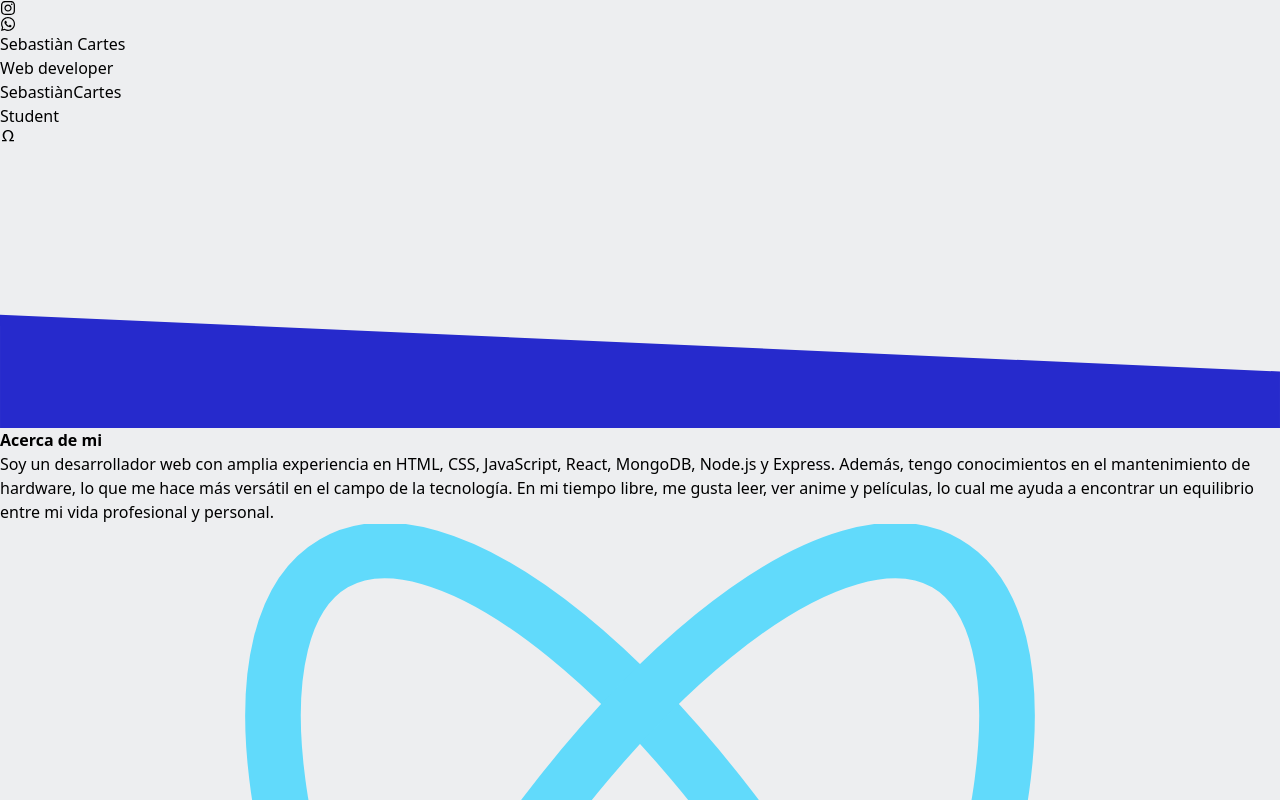
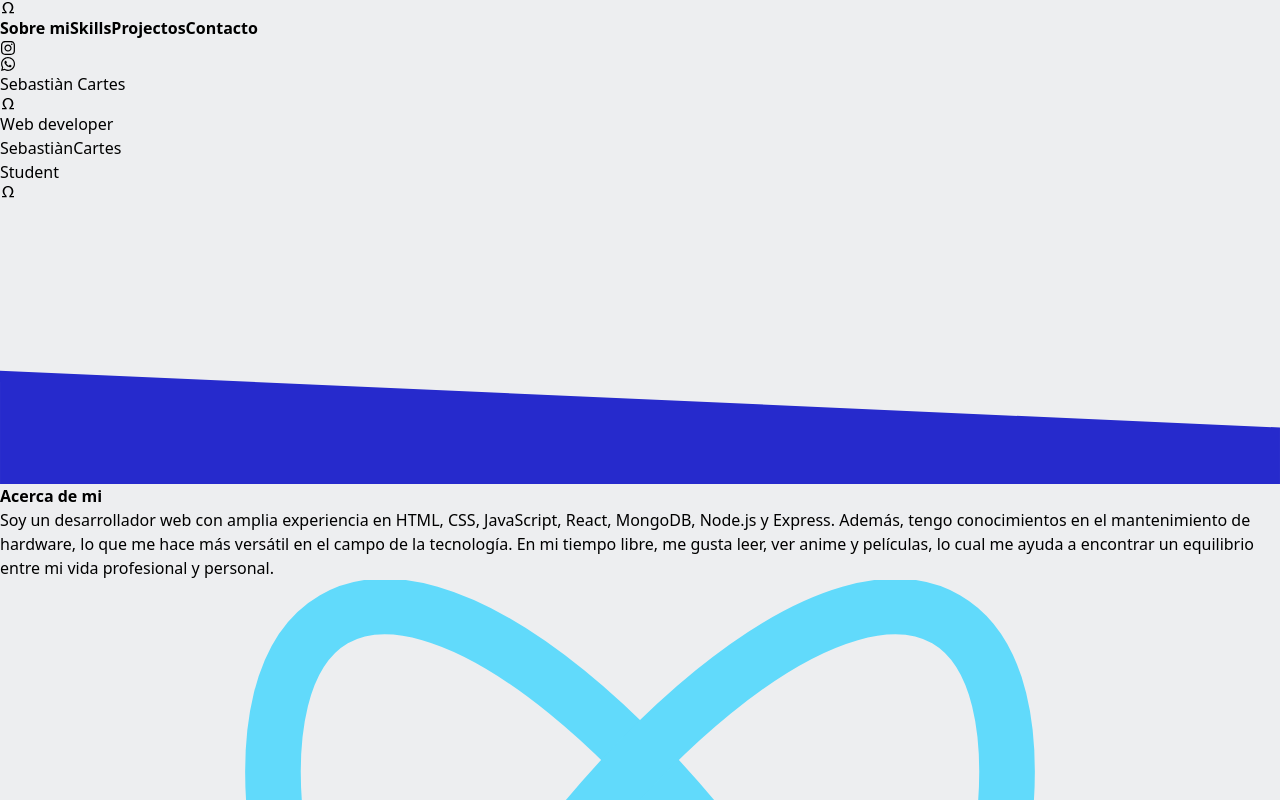
Before and after one commit to cartesm/Portafolio, a React (Vite) app: page / in a window 1280 px wide. Shown: the top 800 px of the page. Built offline with nearby package versions, Linux system fonts and the light colour scheme.

Commit message:
form contact 50%

```diff
--- a/package.json
+++ b/package.json
@@ -12,6 +12,7 @@
   "dependencies": {
     "react": "^18.2.0",
     "react-dom": "^18.2.0",
+    "react-hook-form": "^7.44.2",
     "react-icons": "^4.8.0",
     "react-reveal": "^1.2.2"
   },
--- a/src/components/Carrousel.jsx
+++ b/src/components/Carrousel.jsx
@@ -16,7 +16,7 @@ function Carrousel() {
 
 
   return (
-    <div className="bg-[#141535] text-white py-12">
+    <div id="skills" className="bg-[#141535] text-white py-12">
       {/* titulo */}
       <div>
         <h3 className="text-center text-5xl font-semibold">Habilidades</h3>
--- a/src/components/Contact.jsx
+++ b/src/components/Contact.jsx
@@ -1,19 +1,42 @@
-
+import {useForm} from 'react-hook-form'
+import {FiMail} from 'react-icons/fi'
 function Contact() {
 
-  const handleSubmit =(e)=>{
-    e.preventDefault();
+
+  const {register,formState:{errors},handleSubmit,watch} = useForm();
+
+  const hSubmit=(data)=>{
+    console.log(data);
   }
 
+
   return (
-    <div className="bg-[#141535] text-white">
+    <div id='contact' className="bg-[#141535] text-white">
       <div className="flex font-sans items-center ">
-      <form action="" onSubmit={handleSubmit} className="mx-auto flex flex-col gap-3 items-center min-w-[300px] rounded-lg max-w-[500px]">
-          <input type="text" placeholder="Ingresa tu nombre.." className="px-2 min-w-[400px] max-w-[500px] h-8 input-contact" />
-          <input type="email" placeholder="Ingresa tu correo.." className="px-2 min-w-[400px] max-w-[500px] h-8 input-contact" />
-          <textarea placeholder="Ingresa el asunto.." className="min-w-[400px] max-w-[500px] h-[170px] px-2 input-contact resize-none" ></textarea>
-         <input className="hover:scale-105 duration-150 cursor-pointer px-4 rounded-full h-7 text-[#141535] bg-[#0e7373] focus:bg-[#16dcdc] hover:bg-[#16dcdc]" type="submit" value={"Enviar"} />
-      </form>
+        <div className='mx-auto'>
+          <h3 className='flex items-center text-2xl my-5 gap-1'><FiMail className='text-3xl '/>Correo</h3>
+          <form action="" onSubmit={handleSubmit(hSubmit)}  className=" min-w-[300px] rounded-lg max-w-[500px]">
+              <div>
+                <label className='label-contact'>Nombre</label> <br />
+                <input {...register("name",{required:true,maxLength:50})} autoComplete='off' type="text" className={`input-contact ${errors.name?"border-red-600":"border-[#262ACC]"}`} placeholder='Lion El`Jhonson'/> <br />
+                {errors.name?.type==="required" && <span className='input-contact-error'>Este campo es obligatorio.</span>}
+              </div>
+              <div>
+                <label className='label-contact'>Email</label><br />
+                <input {...register("email",{required:true,maxLength:50,pattern:/^(([^<>()[\]\\.,;:\s@”]+(\.[^<>()[\]\\.,;:\s@”]+)*)|(“.+”))@((\[[0–9]{1,3}\.[0–9]{1,3}\.[0–9]{1,3}\.[0–9]{1,3}])|(([a-zA-Z\-0–9]+\.)+[a-zA-Z]{2,}))$/})}  type="email" placeholder="ejemplo@gmail.com" className={`input-contact ${errors.email?"border-red-600":"border-[#262ACC]"}`} /> <br />
+                {errors.email?.type==="required" && <span className='input-contact-error'>Este campo es obligatorio.</span>}
+                {errors.email?.type==="pattern" && <span className='input-contact-error'>El formato de correo no es aceptable.</span>}
+              </div>
+              <div>
+                <label className='label-contact'>Asunto</label> <br />
+                <textarea {...register("affair",{required:true,maxLength:300,minLength:50})} className={`scollbar-textArea resize-none input-contact h-20 ${errors.affair?"border-red-600":"border-[#262ACC]"}`} placeholder='Me communico para...'></textarea> <br />
+                {errors.affair?.type==="required" && <span className='input-contact-error'>Este campo es obligatorio.</span>}
+                {errors.affair?.type==="minLength" && <span className='input-contact-error'>El asunto es demaciado corto.</span>}
+              </div>
+            <input className="input-contact-button" type="submit" value={"Enviar"} />
+          </form>
+        </div>
+      {/* imagen mapa */}
       <div className="min-w-[300px] max-w-[650px] xl:block hidden">
         <img className="object-cover" src="https://apod.nasa.gov/debate/2020/Tarter100th/Slide11.JPG" alt="" />
        </div>
@@ -22,7 +45,6 @@ function Contact() {
         <h3 className="text-center text-2xl">Redes y otros.</h3>
         <div>
             {/* intagram, linkedin, github, Freelancer, wattsApp */}
-          <svg xmlns="http://www.w3.org/2000/svg" width="80"viewBox="7.025 7.025 497.951 497.95"><path d="M256 7.025C118.494 7.025 7.025 118.494 7.025 256S118.494 504.975 256 504.975 504.976 393.506 504.976 256C504.975 118.494 393.504 7.025 256 7.025zm-66.427 369.343h-54.665V199.761h54.665v176.607zM161.98 176.633c-17.853 0-32.326-14.591-32.326-32.587 0-17.998 14.475-32.588 32.326-32.588s32.324 14.59 32.324 32.588c.001 17.997-14.472 32.587-32.324 32.587zm232.45 199.735h-54.4v-92.704c0-25.426-9.658-39.619-29.763-39.619-21.881 0-33.312 14.782-33.312 39.619v92.704h-52.43V199.761h52.43v23.786s15.771-29.173 53.219-29.173c37.449 0 64.257 22.866 64.257 70.169l-.001 111.825z" fill="url(#a)"/></svg>
 
         </div>
       </div>
--- a/src/components/Description.jsx
+++ b/src/components/Description.jsx
@@ -4,7 +4,7 @@ function Description() {
 
   return (
     <Reveal cascade>
-    <div className="flex flex-col md:flex-row pb-[100px] items-center justify-center gap-12">
+    <div id="me" className="flex flex-col md:flex-row pb-[100px] items-center justify-center gap-12">
         <div className="flex items-center flex-col gap-5">
             <h3 className="font-sans text-4xl"><b>Acerca de mi</b></h3>
             <p className=" xd min-w-[450px] max-w-[500px] px-6 font-sans text-lg indent-8 md:indent-7 leading-8">
--- a/src/components/Header.jsx
+++ b/src/components/Header.jsx
@@ -1,5 +1,6 @@
 import {useState} from 'react'
 import {FaInstagram,FaWhatsapp} from "react-icons/fa"
+import {RiOmega} from 'react-icons/ri'
 import {Slide} from "react-reveal"
 function Header() {
 
@@ -11,14 +12,26 @@ function Header() {
 
 
 
-return <header className={`${dplay<=600?"hidden":"block"} w-full fixed top-0 z-50`}>
+return <header id='header' className={` w-full  bg-[#262ACC]`}>
+        <nav className='h-10 text-white flex py-8 items-center '>
+            <RiOmega className='text-4xl rotate-180 mx-12'/>
+            <div className='flex gap-6'>
+                <a href="#me" className='link-header'>Sobre mi</a>
+                <a href="#skills" className='link-header'>Skills</a>
+                <a href="#projects" className='link-header'>Projectos</a>
+                <a href="#contact" className='link-header'>Contacto</a>
+            </div>
+        </nav>
         <Slide top>
-            <nav className='flex items-center justify-center gap-2 text-center bg-[#262ACC] font-sans text-white'>
+            <nav className={`${dplay<=600?"hidden":"block"} bg-[#262ACC] top-0 z-50 w-full flex items-center fixed justify-center gap-2 text-center  font-sans text-white`}>
                 <p className='flex gap-1 '>
                 <FaInstagram className='icon-top'/>
                 <FaWhatsapp className='icon-top'/>
                 </p>
                 <span>Sebastiàn Cartes</span>
+                <p>
+                    <a href="#header"><RiOmega className='text-xl'/></a>
+                </p>
             </nav>
         </Slide>
 
--- a/src/components/Projects.jsx
+++ b/src/components/Projects.jsx
@@ -1,7 +1,7 @@
 
 function Projects() {
   return (
-    <div className="my-32">Projects</div>
+    <div id="projects" className="my-32 ">Projects</div>
   )
 }
 
--- a/src/index.css
+++ b/src/index.css
@@ -1,24 +1,35 @@
 @tailwind base;
 @tailwind components;
 @tailwind utilities;
+*,html{
+  scroll-behavior: smooth !important;
+}
 
 body{
   @apply  bg-[#EDEEF0] ;
-  scroll-behavior: smooth;
 }
 
-
+.scollbar-textArea::-webkit-scrollbar{
+    @apply w-1 cursor-pointer
+}
+.scollbar-textArea::-webkit-scrollbar-thumb{
+    @apply bg-[#0e7373]
+}
+.label-contact{
+    @apply font-sans
+}
 .input-contact{
-    @apply caret-[#16dcdc] font-sans bg-gray-950 border-b-2 border-[#0e7373] focus:border-[#16dcdc] transition duration-150  outline-none;
+    @apply caret-[#16dcdc] font-sans bg-transparent my-2 px-2 min-w-[300px] max-w-[400px] border-b-2  transition duration-150  outline-none;
 }
-
-.experiment::before{
-    content: "sdssdd";
-    color: #fff;
-    position: relative;
-    z-index: 9999;
+.input-contact-error{
+    @apply text-red-600 font-semibold
 }
-
+.input-contact-button{
+    @apply duration-150 cursor-pointer px-4 rounded-full h-7 text-[#141535] bg-[#0e7373] focus:bg-[#16dcdc] hover:bg-[#16dcdc]
+}
+.link-header{
+    @apply font-semibold hover:underline hover:text-gray-200 duration-150
+}
 .selected{
     filter: drop-shadow(0 0 15px #16dcdc);
 }
```
Also changed, not shown: 1 other file (tests, documents, lock files or other folders).
